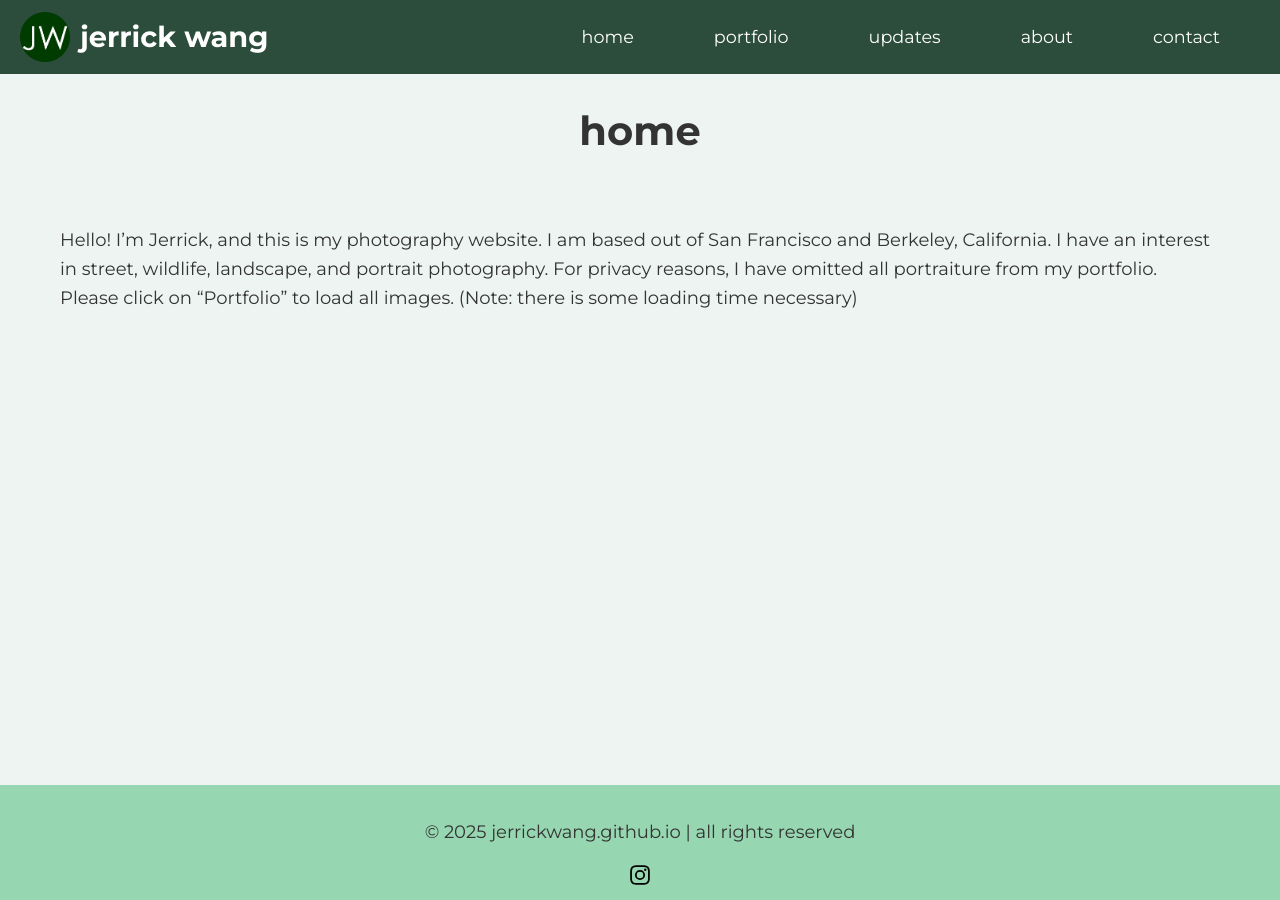
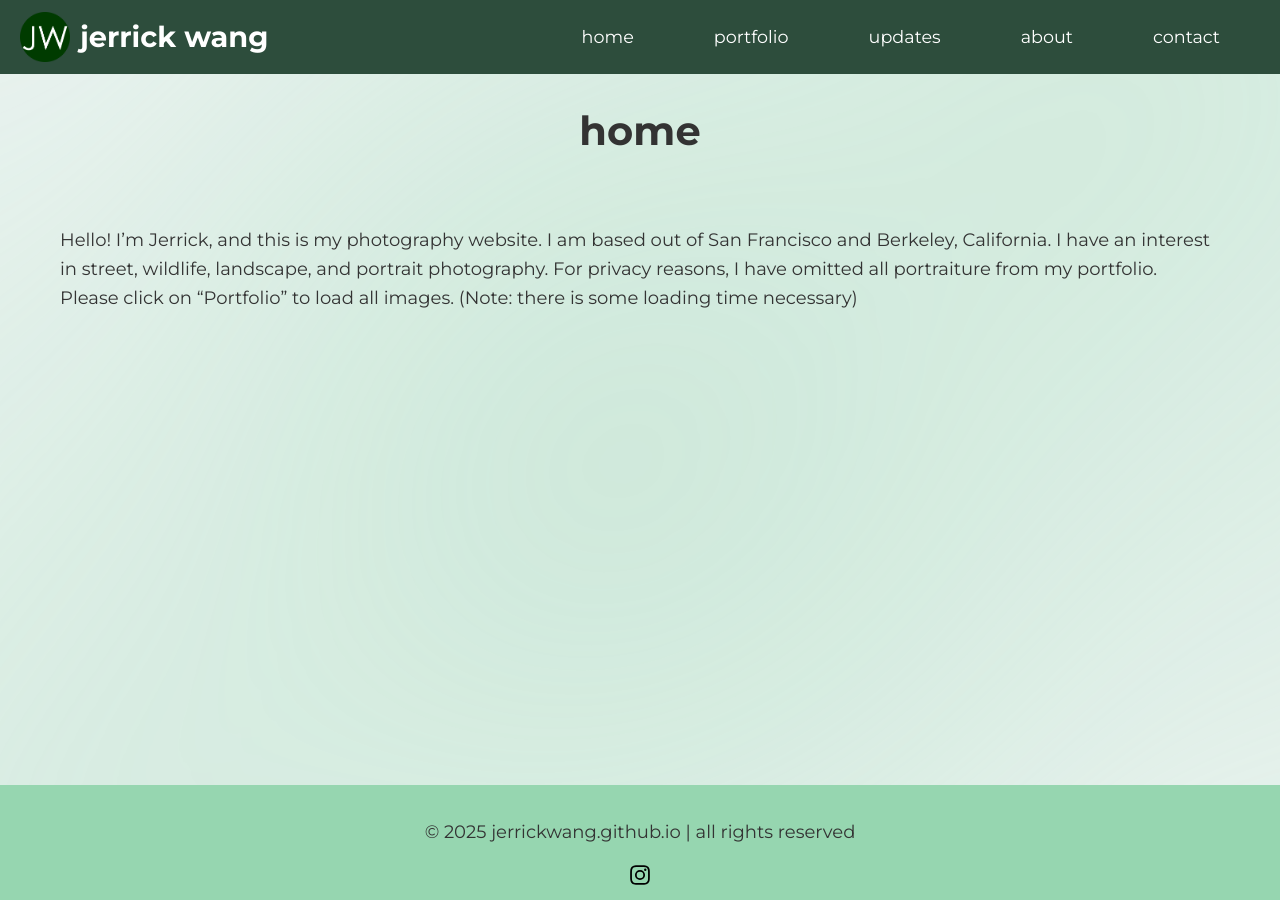
Before and after one commit to jerrickwang/jerrickwang.github.io, a Jekyll site: the page built from index.md, in a window 1280 px wide. Built offline with Jekyll 4.4.1, drawn with Linux system fonts in a browser that asks for light colours.

Commit message:
Add ambient green blur background animation

```diff
--- a/assets/css/style.css
+++ b/assets/css/style.css
@@ -12,6 +12,33 @@ body {
   display: flex;
   flex-direction: column;
   min-height: 100vh;
+  position: relative;
+  overflow-x: hidden;
+}
+
+body::before {
+  content: "";
+  position: fixed;
+  top: -20%;
+  right: -20%;
+  width: 140%;
+  height: 140%;
+  background:
+    radial-gradient(circle at 80% 20%, rgba(150, 214, 176, 0.3), transparent 60%),
+    radial-gradient(circle at 20% 80%, rgba(150, 214, 176, 0.25), transparent 60%),
+    radial-gradient(circle at 50% 50%, rgba(150, 214, 176, 0.2), transparent 60%);
+  filter: blur(80px);
+  z-index: -1;
+  animation: ambient-move 60s linear infinite;
+}
+
+@keyframes ambient-move {
+  from {
+    transform: translate(0, 0);
+  }
+  to {
+    transform: translate(-25%, 25%);
+  }
 }
 
 
```
